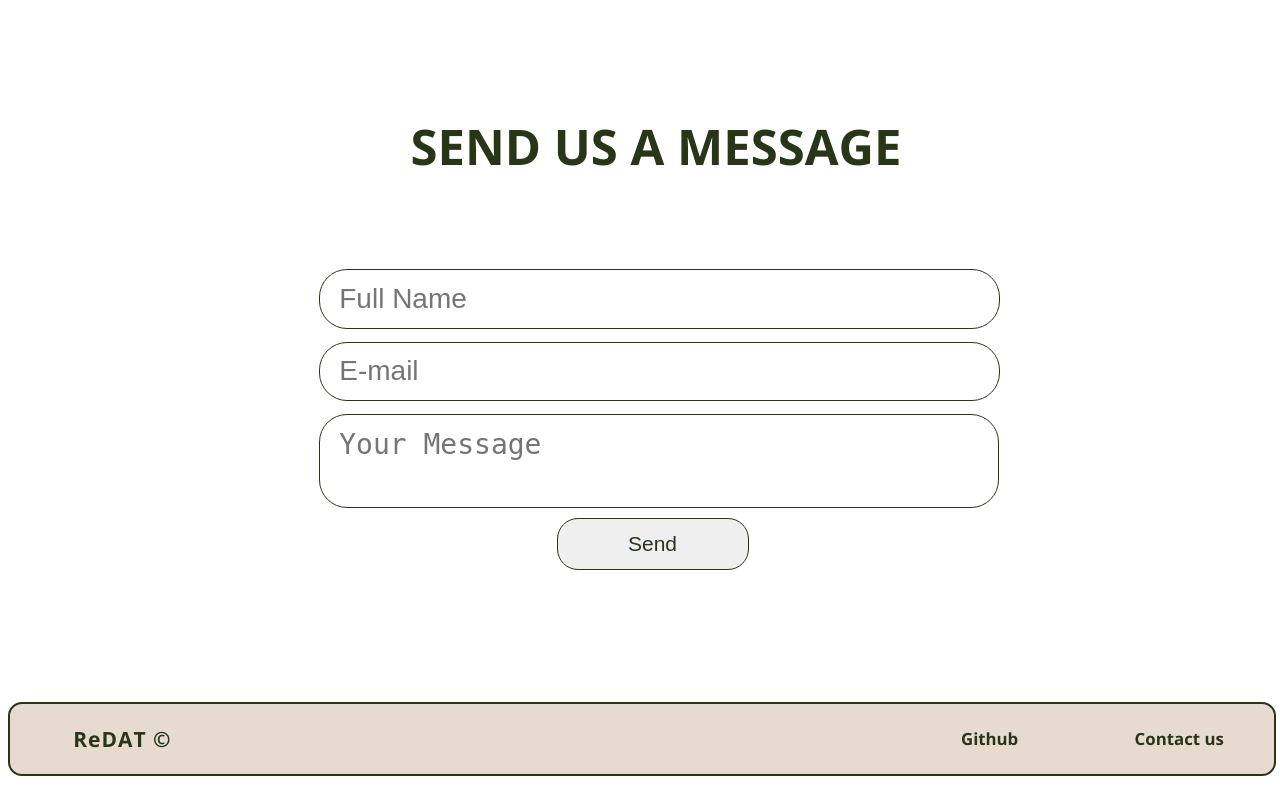
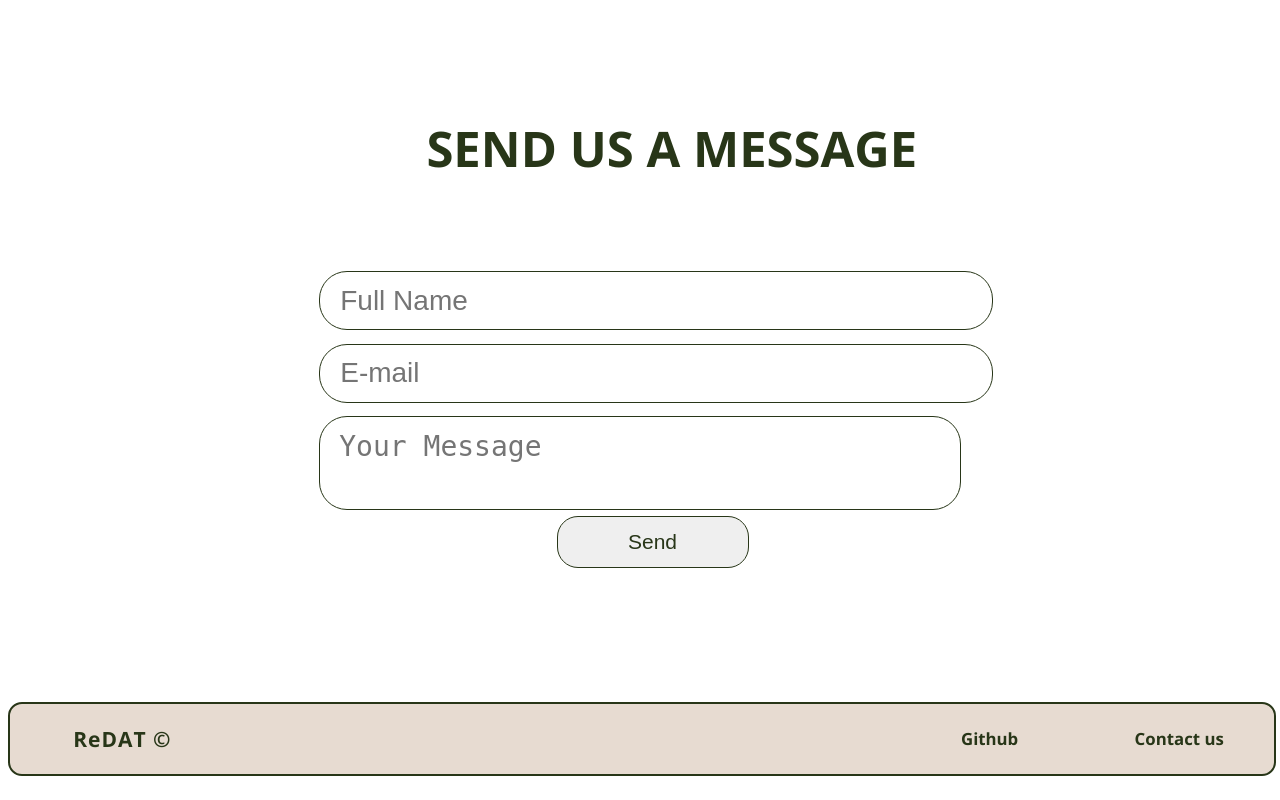
Before and after one commit to raresradua/ReDat, a PHP site: page /contact in a window 1280 px wide. Run offline with PHP 8.4, Linux system fonts and the light colour scheme.

Commit message:
+ work on contact

```diff
--- a/public/contact.php
+++ b/public/contact.php
@@ -13,7 +13,7 @@
 <body>
 <section>
     <div class="contactForm">
-        <form action="contact">
+        <form class="userContact" action="contact">
             <div id="titleMessage">
             <span>SEND US A MESSAGE</span>
             </div>
--- a/public/css/contact.css
+++ b/public/css/contact.css
@@ -16,6 +16,12 @@ section {
     height: 85%;
 }
 
+.userContact {
+    display: flex;
+    flex-direction: column;
+    flex-wrap: wrap;
+}
+
 .contactForm {
     display: flex;
     flex-direction: row;
@@ -24,12 +30,20 @@ section {
 }
 
 #titleMessage {
+    display: flex;
+    justify-content: center;
+    width: 100%;
     text-align: center;
     font-size: 3.5em;
     font-weight: bold;
     color: #283618;
     margin-left: 0.65em;
     height: 150px;
+}
+
+#inputText {
+    display: flex;
+    justify-content: center;
 }
 
 #inputText>input {
@@ -42,19 +56,21 @@ section {
     width: 50vw;
 }
 
+#inputMessage {
+    display: flex;
+    justify-content: center;
+    width: 100%;
+}
+
 #inputMessage>textarea {
+    width: 50vw;
     font-size: 2em;
     color: #283618;
-    width: 50vw;
     resize: none;
     margin: 1% 0;
     border: 1px solid #283618;
     border-radius: 1em;
     padding: 2% 3%;
-}
-
-#inputMessage {
-    width: 50vw;
 }
 
 .send-button {
@@ -72,3 +88,5 @@ footer {
     margin-left: 0;
     width: 100%;
 }
+
+@media screen and (max-width: 1130px) {}
```
